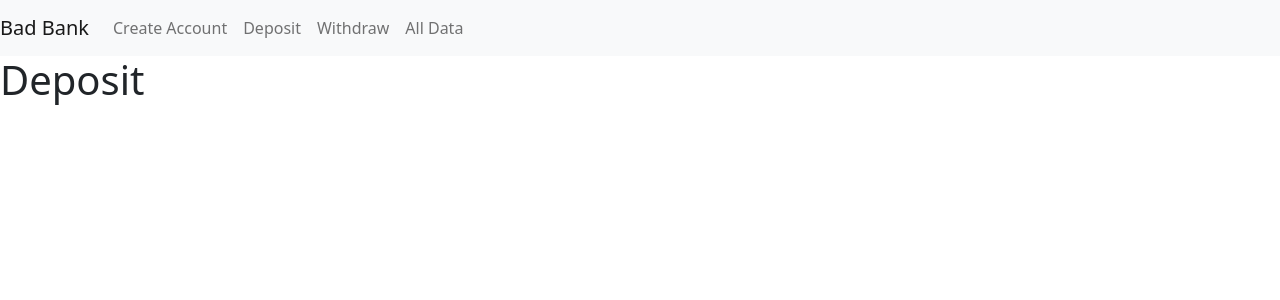
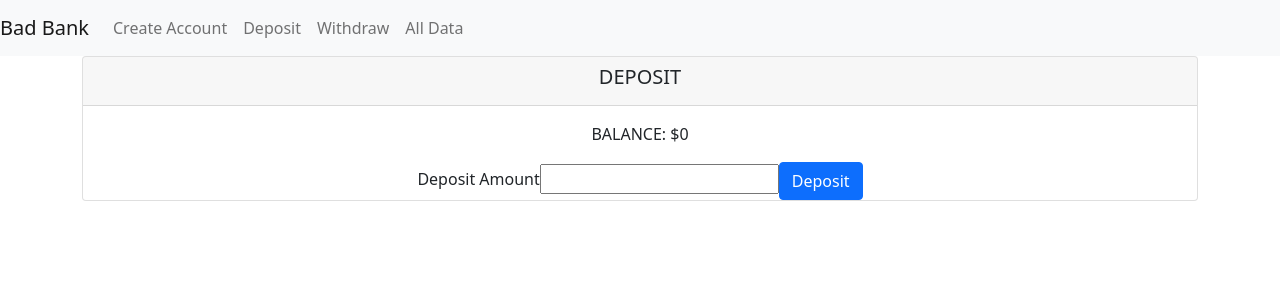
Before and after one commit to alexandrabaturina/mit-banking-app, a React (Create React App) app: page /deposit in a window 1280 px wide. Shown: the top 300 px of the page. Built offline with nearby package versions, Linux system fonts and the light colour scheme.

Commit message:
feat: display deposit page

```diff
--- a/src/App.js
+++ b/src/App.js
@@ -10,6 +10,7 @@ import { useState } from 'react'
 const App = () => {
 
   const [users, setUsers] = useState([])
+  const [balance, setBalance] = useState(0)
 
   const addUser = user => {
     setUsers([...users, user])
@@ -23,7 +24,8 @@ const App = () => {
         <CreateAccount
           addUser={addUser}
           users={users} />} />
-      <Route path="/deposit/" component={Deposit} />
+      <Route path="/deposit/" component={() =>
+        <Deposit balance={balance} />} />
       <Route path="/withdraw/" component={Withdraw} />
       <Route path="/alldata/" component={() =>
         <AllData users={users} />} />
--- a/src/components/Deposit.js
+++ b/src/components/Deposit.js
@@ -1,6 +1,39 @@
-const Deposit = () => {
+import { Container, Button } from 'react-bootstrap'
+import { Formik, Form, Field } from 'formik'
+
+const Deposit = ({ balance }) => {
     return (
-        <h1>Deposit</h1>
+        <Container>
+            <div className="card text-center">
+                <div className="card-header">
+                    <h5 className="card-title">DEPOSIT</h5>
+                </div>
+                <div className="card-body">
+                    <div className="balance">
+                        BALANCE: ${balance}
+                    </div>
+                </div>
+                <Formik
+                    initialValues={{
+                        balance: 0,
+                    }}
+                    onSubmit={(values, { setSubmitting, resetForm }) => {
+                        setTimeout(function () { alert('Deposit successefully added!'); }, 400);
+                    }}>
+                    {formik => (
+                        <Form>
+                            <label className="field" htmlFor="deposit">Deposit Amount</label>
+                            <Field
+                                name="deposit"
+                                type="number"
+                                onChange={formik.handleChange}
+                                value={formik.values.deposit} />
+                            <Button type="submit">Deposit</Button>
+                        </Form>
+                    )}
+                </Formik>
+            </div>
+        </Container>
     )
 }
 
```
